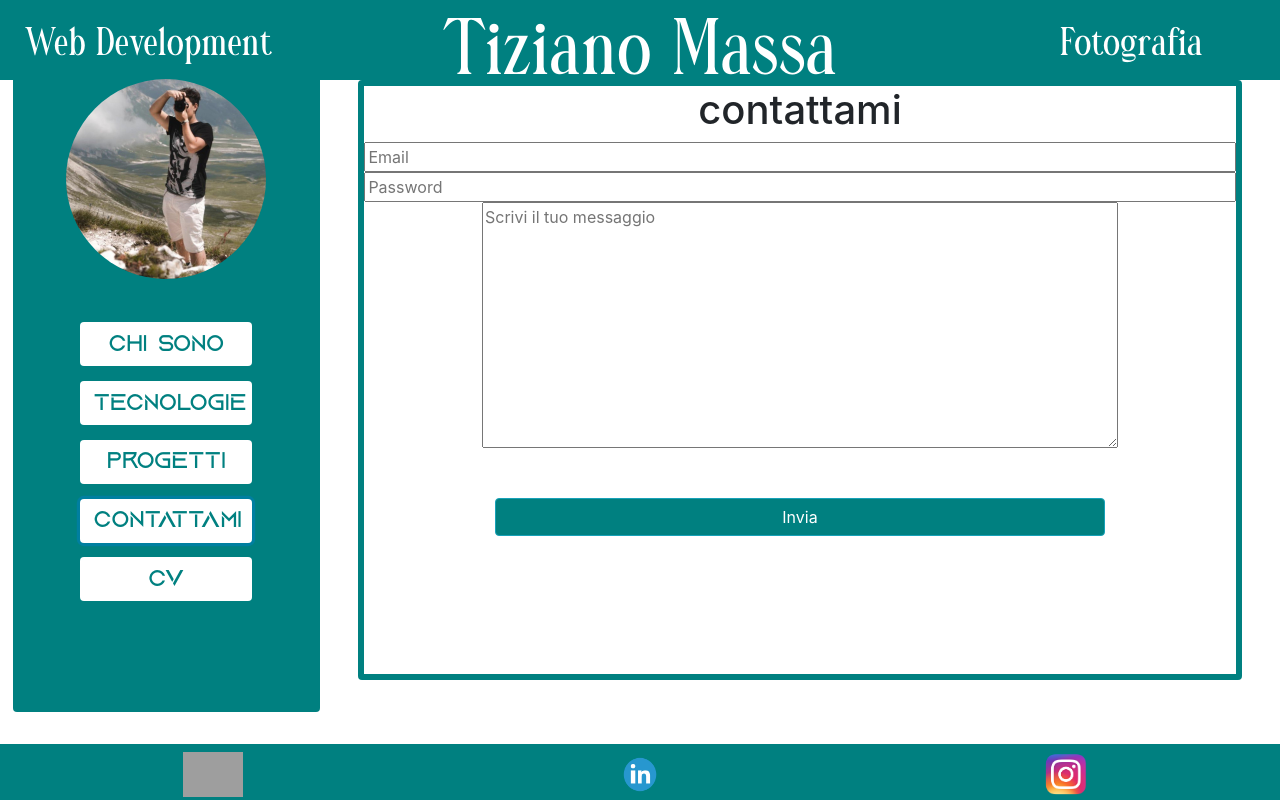
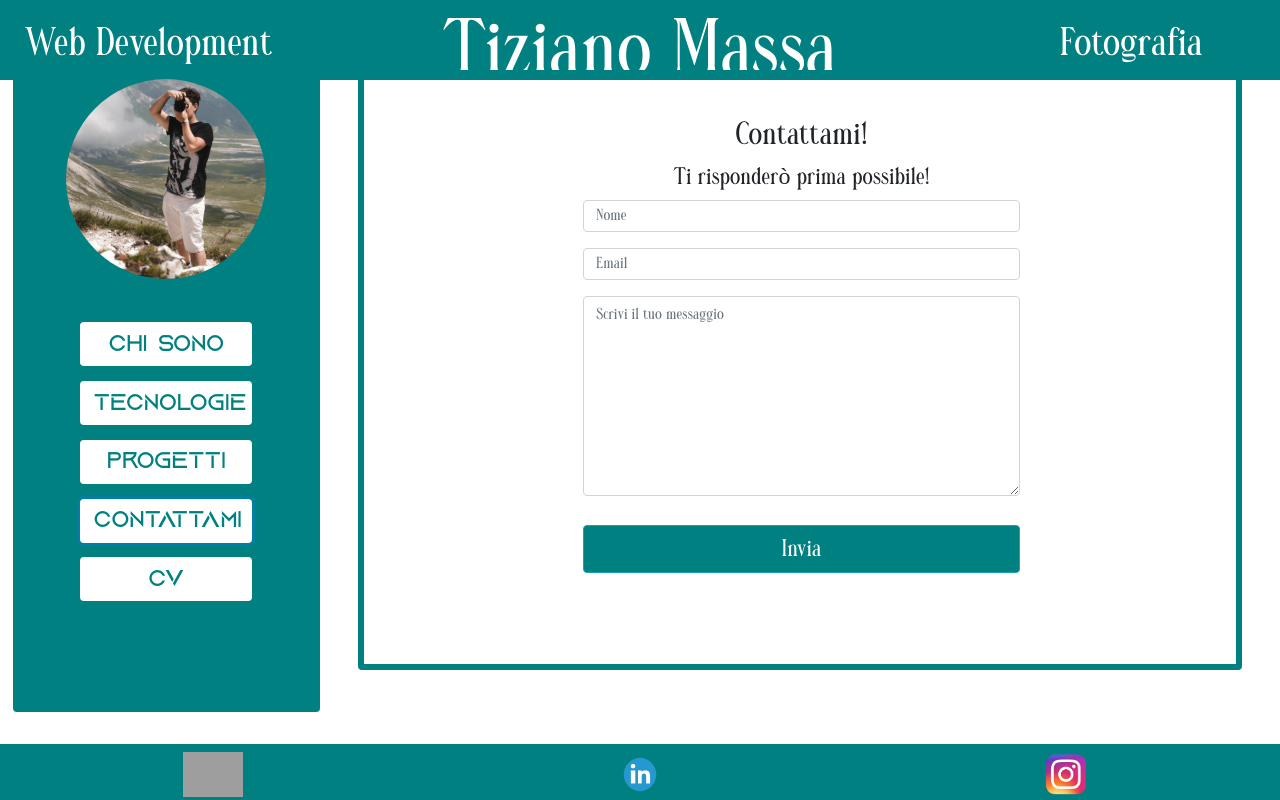
Before and after one commit to MaxNaitor/Portfolio-Web, a React (Create React App) app in the folder portfolio-web/: page /development in a window 1280 px wide. Both pictures are taken after a click on the button "Contattami". Built offline with nearby package versions, Linux system fonts and the light colour scheme; grey boxes are pictures that could not be loaded.

Commit message:
email funzionanti,gestito css responsivo e controlli sui campi del form

```diff
--- a/portfolio-web/package.json
+++ b/portfolio-web/package.json
@@ -13,6 +13,8 @@
     "react-dom": "^17.0.2",
     "react-router-dom": "^5.2.0",
     "react-scripts": "4.0.3",
+    "sweetalert2": "^10.16.5",
+    "sweetalert2-react-content": "^3.3.2",
     "web-vitals": "^1.1.1"
   },
   "scripts": {
--- a/portfolio-web/src/App.css
+++ b/portfolio-web/src/App.css
@@ -88,9 +88,17 @@
   /* background-color: rgb(248, 179, 179); */
   height: 75vh;
   margin-left: 4%;
-  margin-top: 3%;
+  margin-top: 2%;
   margin-right: 4%;
   /* margin: 4% */
+}
+
+.contenuto h1 {
+  font-size: 4vh;
+}
+
+.contenuto h4 {
+  font-size: 3vh;
 }
 
 /* .schedahome {
@@ -206,6 +214,35 @@ margin-top: 5%;
   margin-top: 5%;
 }
 
+.form-control {
+  font-size: 2vh;
+}
+/* ------------------------- CONTATTAMI --------------------------- */
+
+.contattami > .form-group > .form-control {
+  width: 50%;
+  margin-left: 25%;
+  font-size: 2vh;
+}
+
+.contattami > button {
+  width: 50%;
+  font-size: 3vh;
+  left: 25%;
+  bottom: 5%;
+  position: absolute;
+  padding: 0.7%;
+}
+
+.contattami {
+  /* bottom: 5%; */
+  top: 10%;
+  position: absolute;
+  width:68.3vw;
+  height: 60vh;
+  font-family: standard;
+}
+
 /* ------------------------- FONTS -------------------------------- */
 
 @font-face {
--- a/portfolio-web/src/components/contenuti/Contattami.jsx
+++ b/portfolio-web/src/components/contenuti/Contattami.jsx
@@ -1,26 +1,83 @@
 import { useState } from "react";
 import emailjs from 'emailjs-com';
-
-
+import withReactContent from "sweetalert2-react-content";
+import Swal from "sweetalert2";
 
 const Contattami = () => {
 
+    const [nome, setNome] = useState('')
     const [email, setEmail] = useState('');
-    const [password, setPassword] = useState('');
     const [msg, setMsg] = useState('');
 
+    const validaForm = () => {
+        if (nome === '') {
+            withReactContent(Swal).fire({
+                title: <div>
+                    <p>Inserisci il tuo nome!</p>
+                </div>
+            })
+            return false;
+        }
+        if (email === '') {
+            withReactContent(Swal).fire({
+                title: <div>
+                    <p>Inserisci la tua email!</p>
+                </div>
+            })
+            return false;
+        }
+
+        if (msg === '') {
+            withReactContent(Swal).fire({
+                title: <div>
+                    <p>Inserisci il tuo messaggio!</p>
+                </div>
+            })
+            return false;
+        }
+        return true;
+    }
+
     const inviaMail = (event) => {
-        console.log('email ' + email + ' psw ' + password + ' msg ' + msg)
-        emailjs.send("gmail_service", templateID, templateParams, userID);
+
+        if (validaForm()) {
+            let nomeMaiusc = nome.charAt(0).toUpperCase() + nome.slice(1)
+
+            let templateParams = {
+                mittente: nomeMaiusc,
+                msg: msg,
+                reply_to: email
+            }
+            emailjs.send("gmail_service", "template_cxou839", templateParams, "user_OuiiPTBmuFQviQVgy1BlE")
+                .then(
+                    withReactContent(Swal).fire({
+                        title: <div>
+                            <p>Grazie {nomeMaiusc}!</p>
+                            <p>Ti risponderò prima possibile!</p>
+                        </div>
+                    })
+                )
+        }
         event.preventDefault();
     }
 
     return (
         <form onSubmit={(e) => inviaMail(e)}>
-            <input type="text" className="input-group" placeholder="Email" onChange={(e) => setEmail(e.target.value)} />
-            <input type="password" className="input-group" placeholder="Password" onChange={(e) => setPassword(e.target.value)} />
-            <textarea name="msg" id="msg" cols="60" rows="10" placeholder="Scrivi il tuo messaggio" onChange={(e) => setMsg(e.target.value)}></textarea>
-            <button className="btn btn-info" style={{ marginTop: '5%' }}>Invia</button>
+            <div className="contattami">
+                <h1>Contattami!</h1>
+                <h4>Ti risponderò prima possibile!</h4>
+                <div className="form-group">
+                    <input type="text" className="form-control" placeholder="Nome" onChange={(e) => setNome(e.target.value)} style={{ height: '4vh' }} />
+                </div>
+                <div className="form-group">
+                    <input type="email" className="form-control" placeholder="Email" onChange={(e) => setEmail(e.target.value)} style={{ height: '4vh' }} />
+                </div>
+                <div className="form-group">
+                    <textarea name="msg" id="msg" cols="60" rows="10" className="form-control" placeholder="Scrivi il tuo messaggio" onChange={(e) => setMsg(e.target.value)} style={{ height: '25vh' }}></textarea>
+                </div>
+                <button className="btn btn-info" style={{ marginTop: '3%' }}>Invia</button>
+            </div>
+
         </form>
     )
 }
--- a/portfolio-web/src/components/utils/Contenuto.jsx
+++ b/portfolio-web/src/components/utils/Contenuto.jsx
@@ -1,13 +1,21 @@
 import Contattami from "../contenuti/Contattami"
 
 
-const Contenuto = ({mostra}) => {
+const Contenuto = ({ mostra }) => {
+
+    const renderContenuto = () => {
+        switch (mostra) {
+            case 'contattami':
+                return <Contattami />;
+            default: return <h1>{mostra}</h1>
+        }
+    }
+
     return (
-    <div className="contenuto rounded">
-        <h1>{mostra}</h1>
-        <Contattami/>
-    </div>
-)
+        <div className="contenuto rounded">
+            {renderContenuto()}
+        </div>
+    )
 }
 
 export default Contenuto;
```
Also changed, not shown: 1 other file (tests, documents, lock files or other folders).
